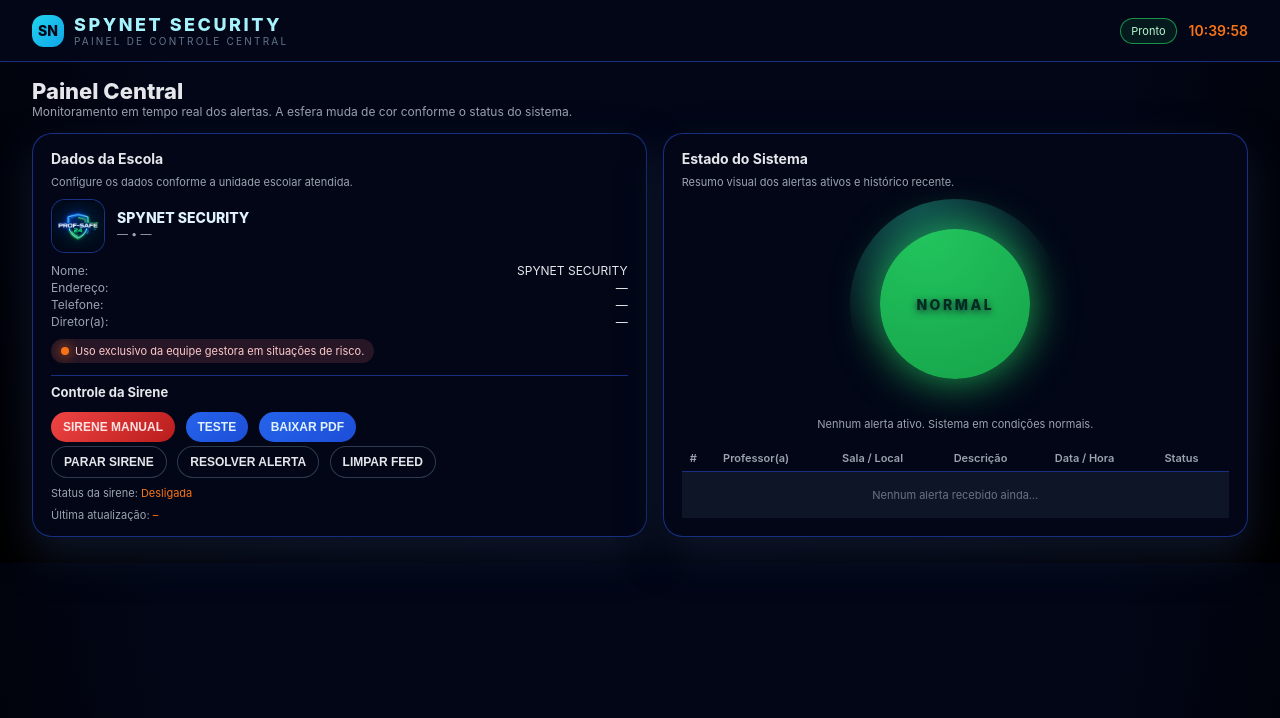
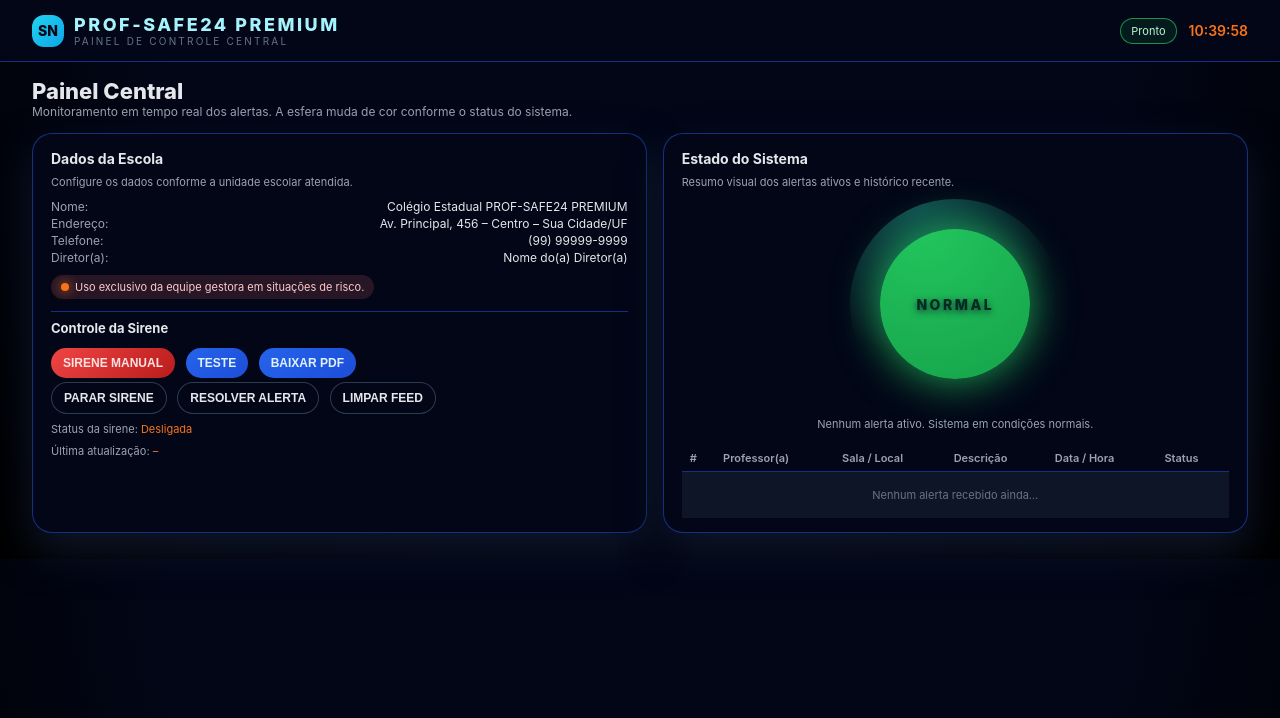
Before and after one commit to salveci2022/prof-safe24-premium-secure, a Flask app: page /central in a window 1280 px wide. Shown: the top 718 px of the page. Run offline with Flask 3, Linux system fonts and the light colour scheme; data that the repository does not hold is empty.

Commit message:
add arquivos no repo

```diff
--- a/app.py
+++ b/app.py
@@ -4,7 +4,6 @@ from io import BytesIO
 from reportlab.lib.pagesizes import A4
 from reportlab.pdfgen import canvas
 import os
-import json  # ✅ ADICIONADO
 
 app = Flask(__name__)
 
@@ -15,46 +14,6 @@ alertas = []
 siren_on = False
 siren_muted = False
 last_alert_time = None
-
-
-# ================================
-# ESCOLAS (schools.json) ✅ ADICIONADO
-# ================================
-def carregar_escola():
-    """
-    Lê schools.json com segurança e retorna os dados da escola.
-    Uso: /central?school=colegio_spynet
-    Se não existir, retorna um padrão (não quebra o sistema).
-    """
-    school_key = (request.args.get("school") or "").strip()
-
-    # padrão seguro
-    padrao = {
-        "nome": "SPYNET SECURITY",
-        "endereco": "—",
-        "telefone": "—",
-        "diretor": "—",
-        "logo": ""
-    }
-
-    caminho = os.path.join(app.root_path, "schools.json")
-
-    if not os.path.exists(caminho):
-        return padrao
-
-    try:
-        with open(caminho, "r", encoding="utf-8") as f:
-            schools = json.load(f)
-
-        # se não passar ?school=, usa padrão
-        if not school_key:
-            return padrao
-
-        # se a chave existir, usa, senão padrão
-        return schools.get(school_key, padrao)
-
-    except Exception:
-        return padrao
 
 
 # ================================
@@ -73,9 +32,7 @@ def professor():
 
 @app.route("/central")
 def central():
-    # ✅ agora envia os dados da escola para o central.html
-    school_data = carregar_escola()
-    return render_template("central.html", school=school_data)
+    return render_template("central.html")
 
 
 @app.route("/login_central", methods=["GET", "POST"])
@@ -91,13 +48,6 @@ def login_central():
 def painel_publico():
     # Painel público para TV / comunidade
     return render_template("painel_publico.html")
-
-
-# ✅ NOVA ROTA (SEM MEXER EM NADA DO SISTEMA)
-# Serve apenas para abrir o seu admin.html
-@app.route("/admin")
-def admin():
-    return render_template("admin.html")
 
 
 # ================================
@@ -244,10 +194,10 @@ def gerar_relatorio():
     pdf = canvas.Canvas(buffer, pagesize=A4)
     largura, altura = A4
 
-    pdf.setTitle("Relatório de Alertas - SpyNet Security")
+    pdf.setTitle("Relatório de Alertas - PROF-SAFE24 PREMIUM")
 
     pdf.setFont("Helvetica-Bold", 16)
-    pdf.drawString(50, altura - 50, "SPYNET SECURITY - Relatório de Alertas")
+    pdf.drawString(50, altura - 50, "PROF-SAFE24 PREMIUM - Relatório de Alertas")
     pdf.setFont("Helvetica", 10)
     pdf.drawString(
         50,
@@ -285,7 +235,7 @@ def gerar_relatorio():
     return send_file(
         buffer,
         as_attachment=True,
-        download_name="relatorio_alertas_spynet.pdf",
+        download_name="relatorio_alertas_prof-safe24-premium.pdf",
         mimetype="application/pdf",
     )
 
--- a/schools.json
+++ b/schools.json
@@ -1,23 +1,16 @@
 {
-  "default": {
-    "nome": "SPYNET SECURITY",
-    "endereco": "—",
-    "telefone": "—",
-    "diretor": "—",
-    "logo": "/static/icon.png"
-  },
   "colegio_spynet": {
-    "nome": "Colégio Santa Maria",
-    "endereco": "CL 218 Lote D - Santa Maria, Brasília - DF, 72548-224",
-    "telefone": "(61) 3394-2174",
-    "diretor": "Ilma Soares",
-    "logo": "/static/icon.png"
+    "nome": "Colégio Estadual SpyNet",
+    "endereco": "Av. Principal, 456 - Centro",
+    "telefone": "(99) 99999-9999",
+    "diretor": "Nome do(a) Diretor(a)",
+    "logo": "/static/logos/spynet.png"
   },
   "escola_404": {
     "nome": "Escola 404",
-    "endereco": "Santa Maria – DF",
-    "telefone": "(61) 00000-0000",
-    "diretor": "Direção Escolar",
-    "logo": "/static/icon.png"
+    "endereco": "Santa Maria - DF",
+    "telefone": "(61) 9xxxx-xxxx",
+    "diretor": "Diretora Fulana",
+    "logo": "/static/logos/404.png"
   }
 }
--- a/templates/admin.html
+++ b/templates/admin.html
@@ -3,7 +3,7 @@
 <head>
     <meta charset="UTF-8">
 
-    <title>SPYNET - Área Administrativa</title>
+    <title>PROF-SAFE24 PREMIUM - Área Administrativa</title>
 
     <!-- ÍCONE DA TELA INICIAL / ATALHO -->
     <link rel="icon" type="image/png" href="/static/icon.png">
@@ -172,7 +172,7 @@
     <div class="admin-shell">
         <div class="admin-card">
             <div class="logo-premium">
-                <div class="spynet-admin">SPYNET</div>
+                <div class="spynet-admin">PROF-SAFE24 PREMIUM</div>
                 <div class="admin-tagline">SISTEMA ADMINISTRATIVO</div>
             </div>
 
@@ -187,7 +187,7 @@
             <a href="/" class="btn-admin">🏠 Voltar ao Início</a>
 
             <div class="admin-footer">
-                SPYNET Security System — Desenvolvido por <strong>SpyNet</strong> © 2024
+                PROF-SAFE24 PREMIUM System — Desenvolvido por <strong>PROF-SAFE24 PREMIUM</strong> © 2024
             </div>
         </div>
     </div>
--- a/templates/central.html
+++ b/templates/central.html
@@ -2,7 +2,7 @@
 <html lang="pt-BR">
 <head>
     <meta charset="UTF-8">
-    <title>Painel Central – SPYNET SECURITY</title>
+    <title>Painel Central – PROF-SAFE24 PREMIUM</title>
     <meta name="viewport" content="width=device-width, initial-scale=1.0">
 
     <style>
@@ -125,12 +125,10 @@
             justify-content: space-between;
             font-size: 12px;
             margin-bottom: 2px;
-            gap: 10px;
         }
 
         .row span.label {
             color: #9ca3af;
-            min-width: 86px;
         }
 
         .badge-warning {
@@ -283,33 +281,6 @@
             padding: 16px 0;
         }
 
-        /* ✅ bloco de identidade da escola (logo + nome) */
-        .school-head {
-            display: flex;
-            align-items: center;
-            gap: 12px;
-            margin-bottom: 10px;
-        }
-        .school-logo {
-            width: 52px;
-            height: 52px;
-            border-radius: 14px;
-            object-fit: cover;
-            background: rgba(15, 23, 42, 0.8);
-            border: 1px solid rgba(30, 64, 175, 0.7);
-        }
-        .school-name {
-            font-weight: 800;
-            font-size: 14px;
-            color: #e0f2fe;
-            line-height: 1.2;
-        }
-        .school-meta {
-            font-size: 11px;
-            color: #9ca3af;
-            line-height: 1.35;
-        }
-
         @media (max-width: 900px) {
             .grid { grid-template-columns: minmax(0, 1fr); }
             .topbar { padding: 10px 16px; }
@@ -323,7 +294,7 @@
     <div class="brand">
         <div class="brand-icon">SN</div>
         <div>
-            <div class="brand-text-main">SPYNET SECURITY</div>
+            <div class="brand-text-main">PROF-SAFE24 PREMIUM</div>
             <div class="brand-text-sub">Painel de Controle Central</div>
         </div>
     </div>
@@ -347,33 +318,22 @@
             <div class="card-title">Dados da Escola</div>
             <div class="card-subtitle">Configure os dados conforme a unidade escolar atendida.</div>
 
-            <!-- ✅ DINÂMICO VIA FLASK (school.*) -->
-            <div class="school-head">
-                <img class="school-logo" src="{{ school.logo if school and school.logo else '/static/icon.png' }}" alt="Logo">
-                <div>
-                    <div class="school-name">{{ school.nome if school and school.nome else 'SPYNET SECURITY' }}</div>
-                    <div class="school-meta">
-                        {% if school and school.endereco %}{{ school.endereco }}{% endif %}
-                        {% if school and school.telefone %} • {{ school.telefone }}{% endif %}
-                    </div>
-                </div>
-            </div>
-
+            <!-- Esses dados você pode trocar direto no HTML -->
             <div class="row">
                 <span class="label">Nome:</span>
-                <span>{{ school.nome if school and school.nome else 'SPYNET SECURITY' }}</span>
+                <span>Colégio Estadual PROF-SAFE24 PREMIUM</span>
             </div>
             <div class="row">
                 <span class="label">Endereço:</span>
-                <span>{{ school.endereco if school and school.endereco else '—' }}</span>
+                <span>Av. Principal, 456 – Centro – Sua Cidade/UF</span>
             </div>
             <div class="row">
                 <span class="label">Telefone:</span>
-                <span>{{ school.telefone if school and school.telefone else '—' }}</span>
+                <span>(99) 99999-9999</span>
             </div>
             <div class="row">
                 <span class="label">Diretor(a):</span>
-                <span>{{ school.diretor if school and school.diretor else '—' }}</span>
+                <span>Nome do(a) Diretor(a)</span>
             </div>
 
             <div class="badge-warning">
--- a/templates/login_central.html
+++ b/templates/login_central.html
@@ -2,7 +2,7 @@
 <html lang="pt-BR">
 <head>
     <meta charset="UTF-8">
-    <title>SPYNET – Acesso Administrativo</title>
+    <title>PROF-SAFE24 PREMIUM – Acesso Administrativo</title>
     <meta name="viewport" content="width=device-width, initial-scale=1.0">
 
     <style>
@@ -207,7 +207,7 @@
 <div class="login-wrapper">
     <div class="card">
         <div class="logo-circle">SN</div>
-        <h1 class="title-main">SPYNET</h1>
+        <h1 class="title-main">PROF-SAFE24 PREMIUM</h1>
         <div class="subtitle-system">SISTEMA DE SEGURANÇA</div>
 
         <h2 class="access-title">Acesso Administrativo</h2>
--- a/templates/painel_publico.html
+++ b/templates/painel_publico.html
@@ -2,7 +2,7 @@
 <html lang="pt-BR">
 <head>
     <meta charset="UTF-8">
-    <title>Painel Público - SPYNET</title>
+    <title>Painel Público - PROF-SAFE24 PREMIUM</title>
     <meta name="viewport" content="width=device-width, initial-scale=1">
     <style>
         * {
@@ -340,7 +340,7 @@
     <div class="siren-indicator" id="sirenIndicator"></div>
 
     <div class="header">
-        <div class="brand">SPYNET - PAINEL PÚBLICO</div>
+        <div class="brand">PROF-SAFE24 PREMIUM - PAINEL PÚBLICO</div>
         <div class="subtitle">Sistema de Segurança Escolar - Monitoramento em Tempo Real</div>
     </div>
 
--- a/templates/professor.html
+++ b/templates/professor.html
@@ -2,7 +2,7 @@
 <html lang="pt-BR">
 <head>
     <meta charset="UTF-8">
-    <title>Painel do Professor – SPYNET SECURITY</title>
+    <title>Painel do Professor – PROF-SAFE24 PREMIUM</title>
     <meta name="viewport" content="width=device-width, initial-scale=1.0">
 
     <style>
@@ -275,7 +275,7 @@
             <div class="brand">
                 <div class="brand-icon">SN</div>
                 <div>
-                    <div class="brand-title">SPYNET SECURITY</div>
+                    <div class="brand-title">PROF-SAFE24 PREMIUM</div>
                     <div class="brand-sub">PAINEL DO PROFESSOR</div>
                 </div>
             </div>
```
Also changed, not shown: templates/home.html (+4 -4 lines), 1 other file.
